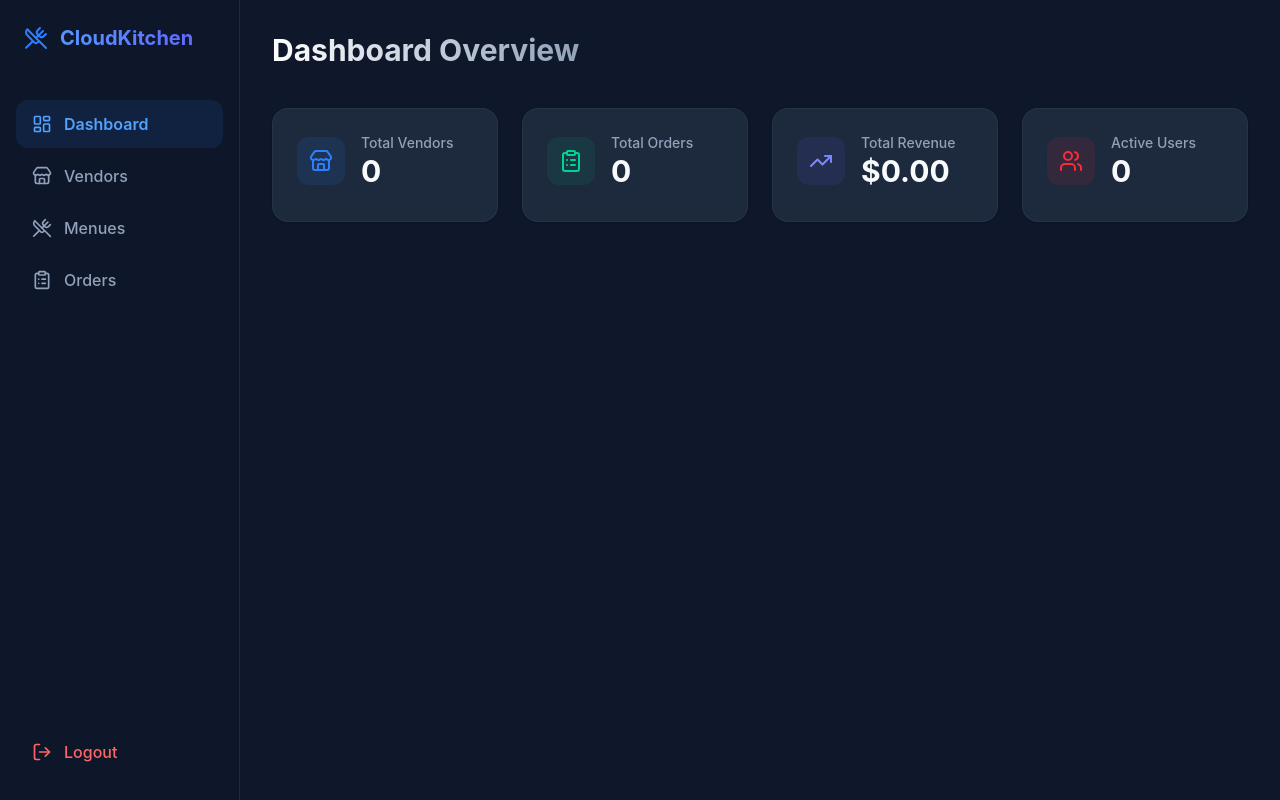
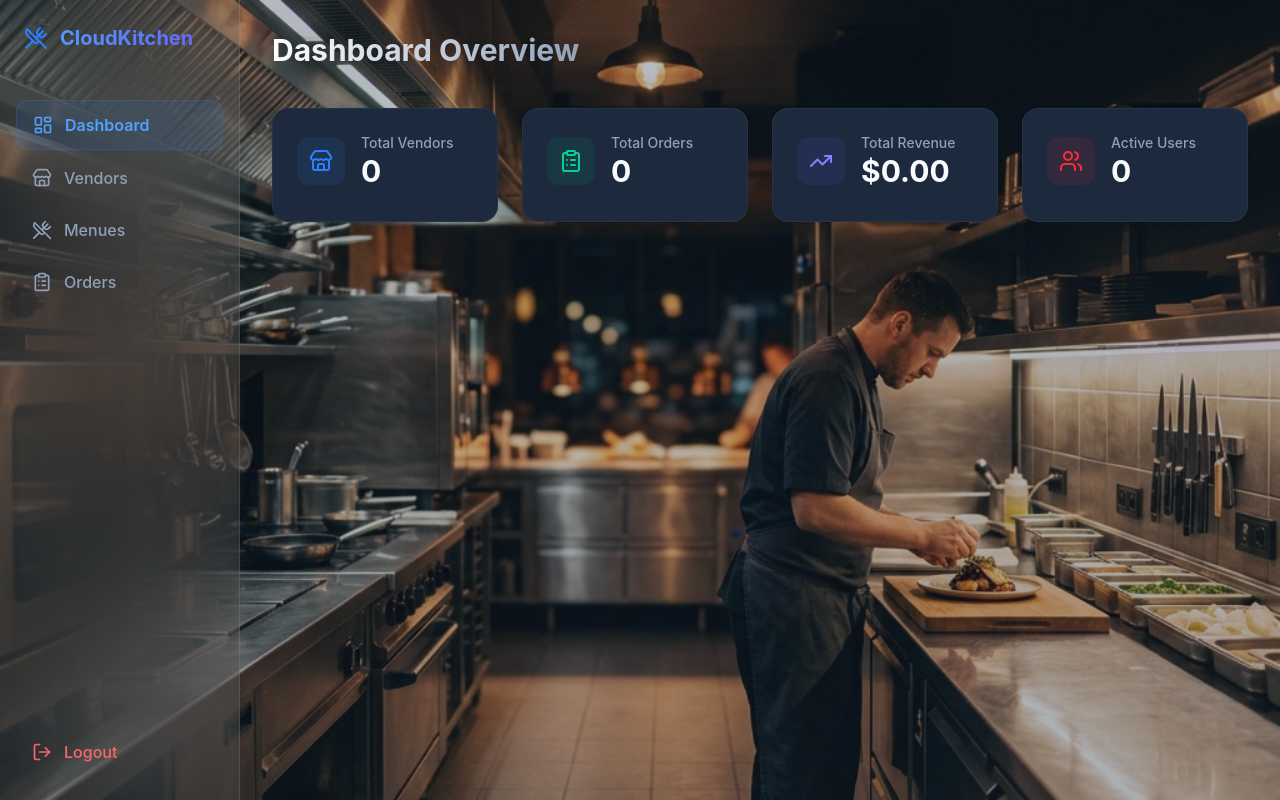
Before and after one commit to thiyangi28/Cloud-Kitchen, a React (Vite) app in the folder frontend/latest/: page / in a window 1280 px wide. Built offline with nearby package versions, Linux system fonts and the light colour scheme; no server answers; sample sign-in values are in the browser's storage.

Commit message:
feat: implement main Layout component with Sidebar navigation and BackgroundCarousel

```diff
--- a/frontend/latest/src/components/Layout.jsx
+++ b/frontend/latest/src/components/Layout.jsx
@@ -1,8 +1,15 @@
 import { Link, Outlet, useLocation } from 'react-router-dom';
 import { LayoutDashboard, Store, UtensilsCrossed, ClipboardList, LogOut } from 'lucide-react';
+import BackgroundCarousel from './BackgroundCarousel';
 
 const Layout = () => {
   const location = useLocation();
+
+  const backgroundImages = [
+    '/login_bg_1_1774981499798.png',
+    '/login_bg_2_1774981519376.png',
+    '/login_bg_3_1774981540986.png',
+  ];
 
   const links = [
     { name: 'Dashboard', path: '/', icon: <LayoutDashboard size={20} /> },
@@ -17,8 +24,10 @@ const Layout = () => {
   };
 
   return (
-    <div className="flex h-screen bg-slate-900 text-slate-100">
-      <aside className="w-64 border-r border-slate-800 bg-slate-900/90 py-6 px-4 flex flex-col gap-8 flex-shrink-0 relative z-10 w-[240px]">
+    <div className="flex h-screen text-slate-100 relative overflow-hidden">
+      <BackgroundCarousel images={backgroundImages} interval={15000} />
+
+      <aside className="w-64 border-r border-white/10 bg-white/5 backdrop-blur-3xl py-6 px-4 flex flex-col gap-8 flex-shrink-0 relative z-10 w-[240px]">
         <div className="flex items-center gap-3 text-xl font-bold bg-clip-text text-transparent bg-gradient-to-r from-blue-400 to-indigo-500 px-2">
           <UtensilsCrossed className="text-blue-500" /> CloudKitchen
         </div>
@@ -33,8 +42,8 @@ const Layout = () => {
                     to={link.path}
                     className={`flex items-center gap-3 px-4 py-3 rounded-xl transition-all font-medium ${
                       isActive
-                        ? 'bg-blue-500/10 text-blue-400 font-semibold'
-                        : 'text-slate-400 hover:bg-slate-800 hover:text-slate-200'
+                        ? 'bg-blue-500/10 text-blue-400 font-semibold border border-blue-500/20'
+                        : 'text-slate-400 hover:bg-white/5 hover:text-slate-200'
                     }`}
                   >
                     {link.icon} {link.name}
@@ -53,8 +62,10 @@ const Layout = () => {
         </button>
       </aside>
 
-      <main className="flex-1 p-8 overflow-y-auto w-full">
-        <Outlet />
+      <main className="flex-1 p-8 overflow-y-auto w-full relative z-10">
+        <div className="max-w-7xl mx-auto">
+          <Outlet />
+        </div>
       </main>
     </div>
   );
```
